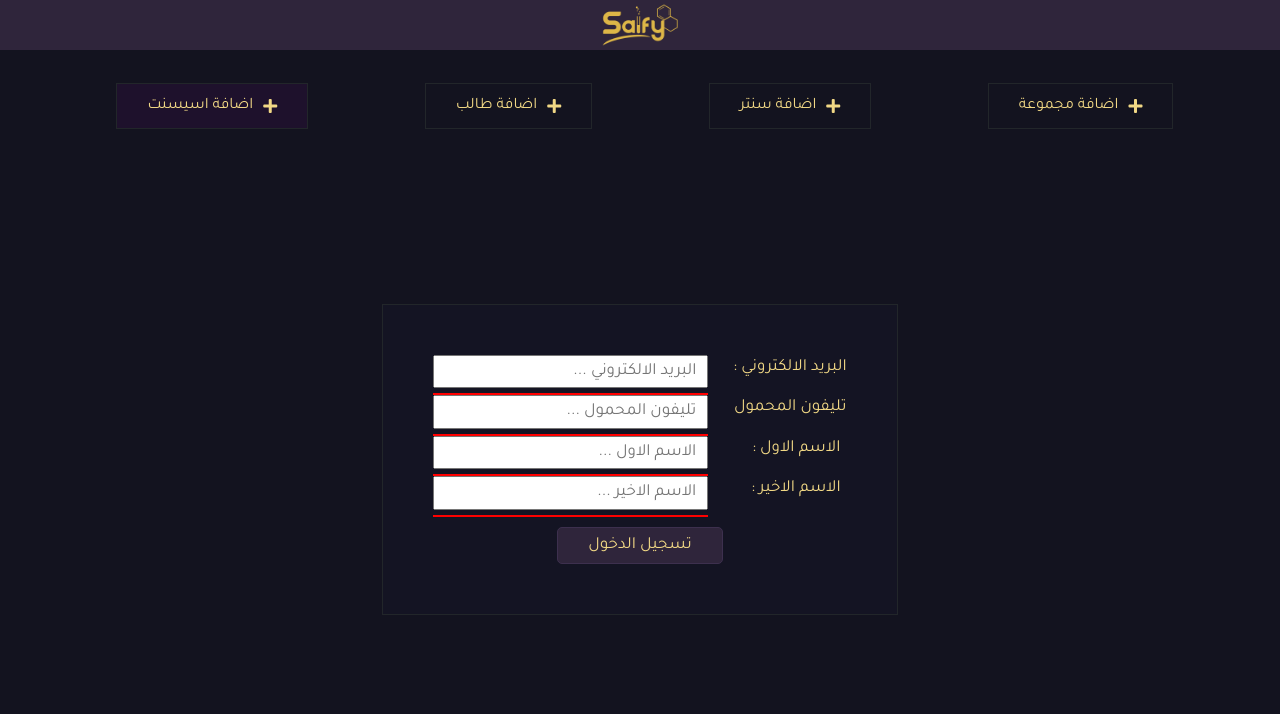
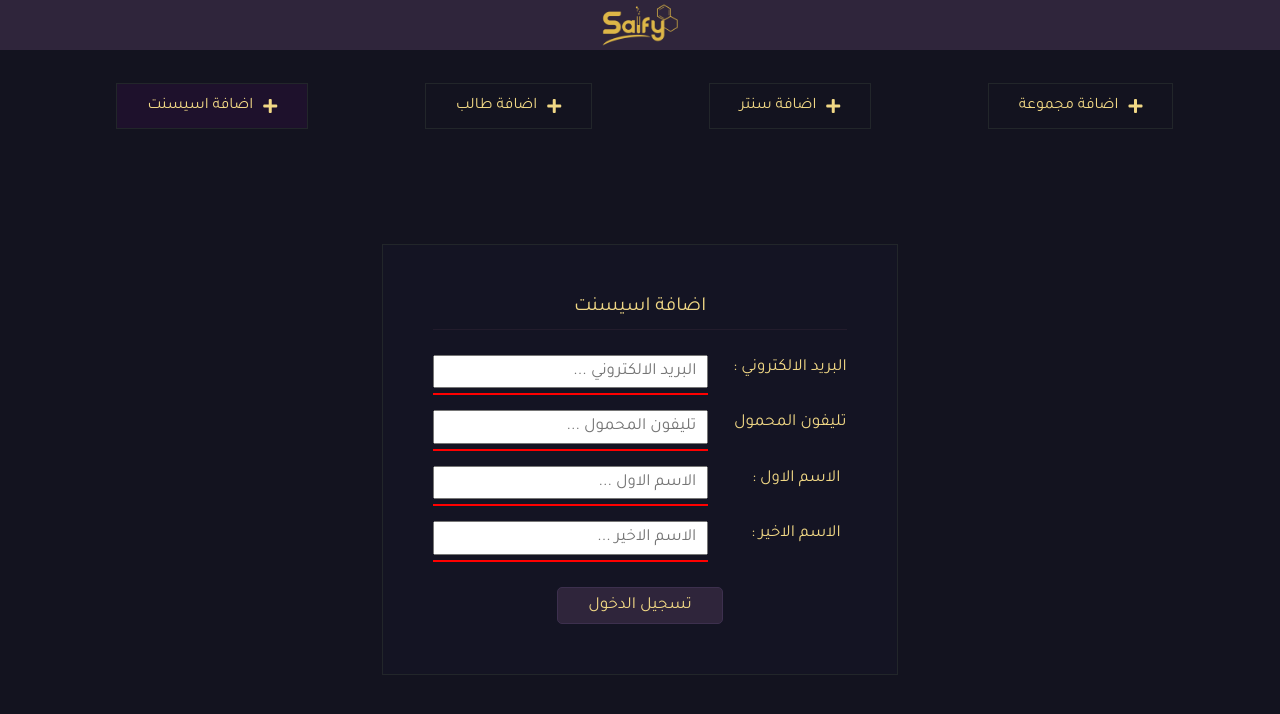
Before and after one commit to tarekkhaled/amr-elsafy, a React (Create React App) app: page / in a window 1280 px wide. Shown: the top 714 px of the page. Built offline with nearby package versions, Linux system fonts and the light colour scheme.

Commit message:
add title to the form and refactor some functions in helpers.js

```diff
--- a/src/css/form.css
+++ b/src/css/form.css
@@ -13,8 +13,18 @@
     display: grid;
     grid-template-areas: 'one two';
     grid-column-gap: 15px;
+    margin-bottom: 15px;
 
 }
+
+.Form-title {
+    margin-bottom: 25px;
+    position: relative;
+    padding-bottom: 10px;
+    border-bottom: 1.5px solid #231c2c
+}
+
+
 
 .Form-input {
     width : 275px;
--- a/src/form.js
+++ b/src/form.js
@@ -130,6 +130,7 @@ class Form extends Component {
     render () {
         return (
             <form className="Form">
+                {this.props.title && <h5 className="Form-title">{this.props.title}</h5>}
                 {this.renderTheComingForm()}
                 {(this.props.buttonSubmit &&<button className="Form-submit" onClick = {this.handleSubmit}type="submit">تسجيل الدخول</button>
 )}
--- a/src/helpers.js
+++ b/src/helpers.js
@@ -1,4 +1,3 @@
-import React from 'react';
 import swal from 'sweetalert';
 
 
@@ -13,31 +12,6 @@ function createInputField (label,type,name,placeholder,errorPlace) {
 
 }
 
-
-function createNav_li (textContent,active=false,num) {
-    return <li  key={num}className={`Additions-card-box ${active ?'Addition-card-box-active' : ''}`}>
-        <i className="fas fa-plus fa-1x"></i>
-        <p>{textContent}</p>
-    </li>
-}
-
-
-function boss_nav (active) {
-    const array = [createNav_li('اضافة اسيسنت',(active === 'assistant'),0),
-    createNav_li('اضافة طالب',(active === 'student'),1),
-    createNav_li('اضافة سنتر',(active === 'center'),2),
-    createNav_li('اضافة مجموعة',(active === 'session'),3) ]
-
-    return array;
-}
-
-function assistant_nav (active) {
-    const array = [
-        createNav_li('اضافة طالب',(active === 'student'),1),
-        createNav_li('اضافة سنتر',(active === 'center'),2),
-        createNav_li('اضافة مجموعة',(active === 'session'),3) ]
-    return array ;
-}
 function checkFromFireBase(firebaseMessage,pathtoGoIFSuccess) {
     if(firebaseMessage.length > 0) {
         failedRegister();
@@ -66,4 +40,4 @@ function failedRegister () {
 }
 
 
-export {createInputField,checkFromFireBase,failedRegister,boss_nav,assistant_nav} ;
+export {createInputField,checkFromFireBase,failedRegister} ;
```
